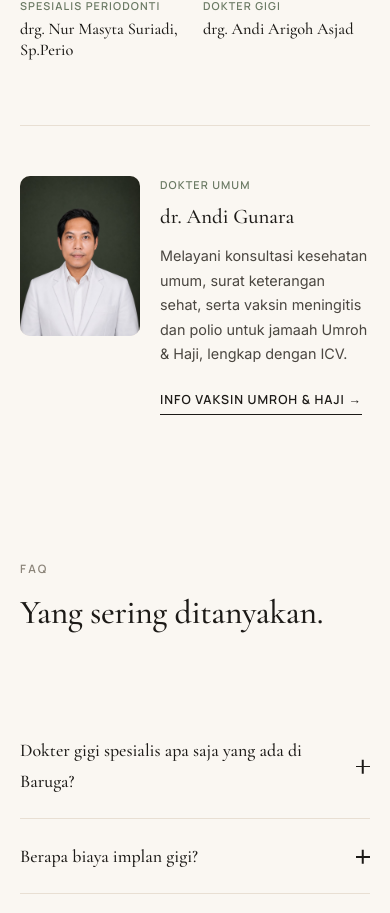
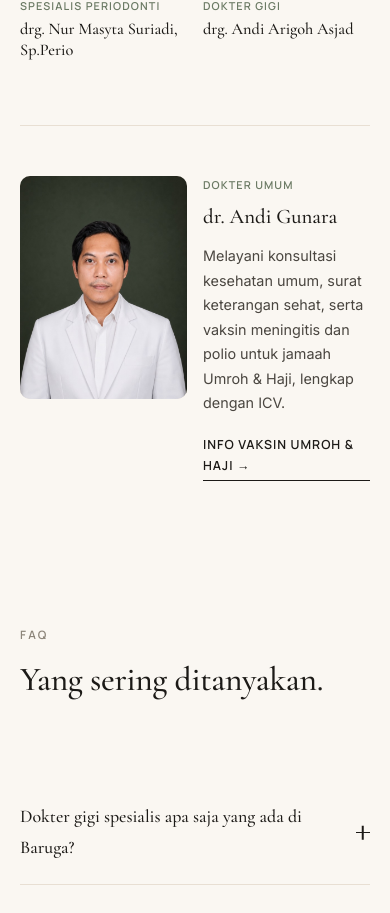
Before and after one commit to garlan730/baruga-website, a React (Vite) app: page / in a window 390 px wide. Shown: the part 11058-11971 px from the top of the page. Built offline with nearby package versions, Linux system fonts and the light colour scheme.

Commit message:
Size GP card photo to match doctor grid
Co-Authored-By: Claude Opus 5.5 <noreply@anthropic.com>

```diff
--- a/src/styles.css
+++ b/src/styles.css
@@ -376,11 +376,19 @@ button { font: inherit; }
 .doctor-image.placeholder { display: flex; align-items: center; justify-content: center; font-family: var(--font-serif); font-size: 3rem; color: var(--taupe); }
 .doctor-card h4 { font-family: var(--font-serif); font-size: 1.18rem; font-weight: 500; line-height: 1.3; margin-bottom: 4px; }
 .doctor-group { display: block; font-family: var(--font-ui); font-size: 0.68rem; font-weight: 600; letter-spacing: 0.1em; text-transform: uppercase; color: var(--sage); margin-bottom: 4px; }
-.gp-doctor { display: grid; grid-template-columns: 220px 1fr; gap: 40px; align-items: center; margin-top: 60px; padding-top: 50px; border-top: 1px solid var(--beige); }
+/* Same columns as .doctors-grid so the GP photo is exactly one doctor-card wide. */
+.gp-doctor { display: grid; grid-template-columns: repeat(4, 1fr); column-gap: 28px; align-items: center; margin-top: 60px; padding-top: 50px; border-top: 1px solid var(--beige); }
 .gp-doctor .doctor-image { margin: 0; }
+.gp-doctor > div { grid-column: 2 / -1; padding-left: 12px; }
 .gp-doctor h4 { font-family: var(--font-serif); font-size: 1.8rem; font-weight: 500; margin-bottom: 10px; }
 .gp-doctor p { color: var(--text-medium); max-width: 560px; margin-bottom: 18px; }
-@media (max-width: 700px) { .gp-doctor { grid-template-columns: 120px 1fr; gap: 20px; align-items: start; } .gp-doctor h4 { font-size: 1.3rem; } .gp-doctor p { font-size: 0.9rem; } }
+@media (max-width: 1000px) { .gp-doctor { grid-template-columns: repeat(3, 1fr); } }
+@media (max-width: 700px) {
+  .gp-doctor { grid-template-columns: repeat(2, 1fr); column-gap: 16px; align-items: start; }
+  .gp-doctor > div { padding-left: 0; }
+  .gp-doctor h4 { font-size: 1.3rem; }
+  .gp-doctor p { font-size: 0.9rem; }
+}
 @media (max-width: 1000px) { .doctors-grid { grid-template-columns: repeat(3, 1fr); } }
 @media (max-width: 700px) { .doctors-grid { grid-template-columns: repeat(2, 1fr); gap: 28px 16px; } .doctor-card h4 { font-size: 1.02rem; } }
 
```
